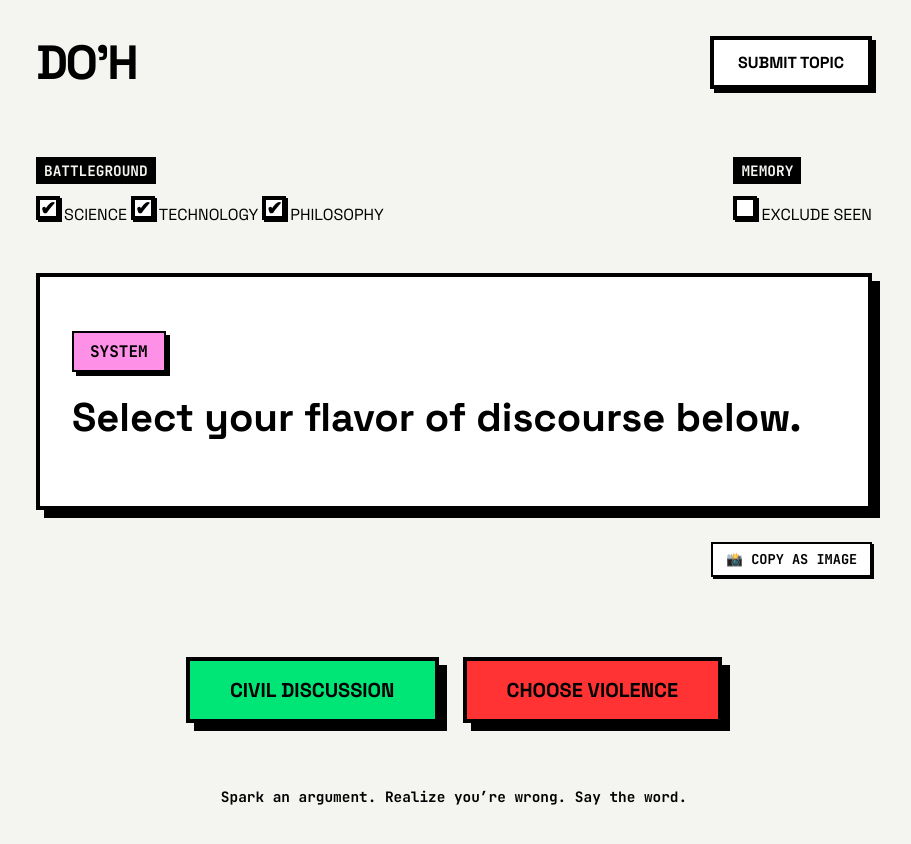
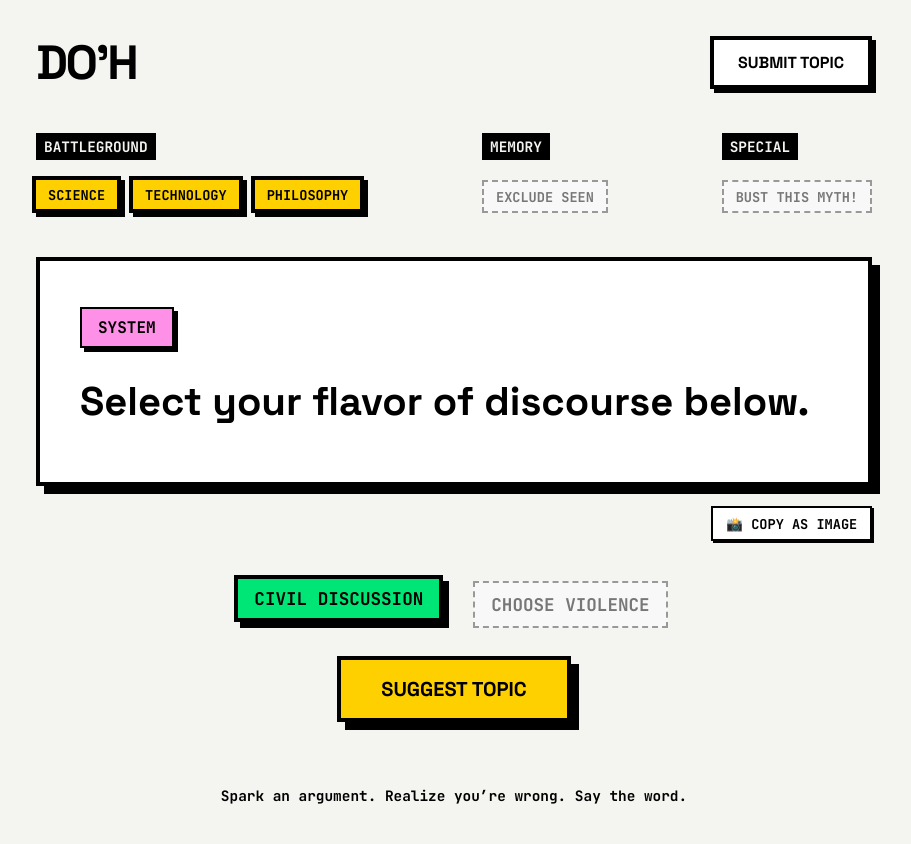
Before and after one commit to Asifdotexe/doh, a website built with Vite: page index.html in a window 1280 px wide. Shown: the whole page, without its empty margins (186-1097 px from the left). Built offline with nearby package versions, Linux system fonts and the light colour scheme.

Commit message:
#25 ui: update the uiux flow to incorporate mythbuster

```diff
--- a/index.html
+++ b/index.html
@@ -39,8 +39,15 @@
               <label><input type="checkbox" id="exclude-seen-checkbox" class="brutalist-checkbox"> EXCLUDE SEEN</label>
             </div>
           </div>
+          <div class="filter-group">
+            <label class="filter-label">SPECIAL</label>
+            <div class="checkbox-group">
+              <label><input type="checkbox" id="myth-only-checkbox" class="brutalist-checkbox"> BUST THIS MYTH!</label>
+            </div>
+          </div>
         </div>
 
+        <div class="card-section">
           <div class="topic-card" id="topic-card">
             <div class="tag-container">
               <span class="tag" id="topic-category">SYSTEM</span>
@@ -54,10 +61,23 @@
           <div class="share-actions">
             <button id="btn-copy-image" class="btn-icon" aria-label="Copy as Image" title="Copy as Image">📸 COPY AS IMAGE</button>
           </div>
+        </div>
+
+        <div class="controls-section">
+          <div class="mode-toggle">
+            <label class="toggle-label">
+              <input type="radio" name="mode" value="nice" checked>
+              CIVIL DISCUSSION
+            </label>
+            <label class="toggle-label">
+              <input type="radio" name="mode" value="violence">
+              CHOOSE VIOLENCE
+            </label>
+          </div>
 
           <div class="action-buttons">
-          <button id="btn-nice" class="btn btn-nice">CIVIL DISCUSSION</button>
-          <button id="btn-violence" class="btn btn-violence">CHOOSE VIOLENCE</button>
+            <button id="btn-spin" class="btn btn-primary">SUGGEST TOPIC</button>
+          </div>
         </div>
       </main>
 
--- a/main.js
+++ b/main.js
@@ -10,8 +10,7 @@ const QUESTIONS_URL = `${import.meta.env.BASE_URL}data/questions.json`;
 
 const topicCategoryEl = document.getElementById("topic-category");
 const topicTextEl = document.getElementById("topic-text");
-const btnNice = document.getElementById("btn-nice");
-const btnViolence = document.getElementById("btn-violence");
+const btnSpin = document.getElementById("btn-spin");
 const topicCard = document.querySelector(".topic-card");
 
 const modal = document.getElementById("submit-modal");
@@ -37,7 +36,8 @@ async function getQuestions() {
   }
 }
 
-async function spin(mode) {
+async function spin() {
+  const selectedMode = document.querySelector('input[name="mode"]:checked').value;
   const checkboxes = document.querySelectorAll('#category-checkboxes input[type="checkbox"]:checked');
   const selectedCategories = Array.from(checkboxes).map(cb => cb.value);
 
@@ -51,8 +51,15 @@ async function spin(mode) {
   let currentQuestions = allQuestions.filter(q => selectedCategories.includes(q.category));
 
   const excludeSeen = document.getElementById("exclude-seen-checkbox").checked;
+  const isMythOnly = document.getElementById("myth-only-checkbox").checked;
 
-  let filtered = currentQuestions.filter((q) => q.mode === mode);
+  let filtered = currentQuestions.filter((q) => {
+    if (selectedMode === "nice") {
+      if (isMythOnly) return q.mode === "myth";
+      return q.mode === "nice" || q.mode === "myth";
+    }
+    return q.mode === selectedMode; // "violence"
+  });
 
   if (excludeSeen) {
     filtered = filtered.filter((q) => !seenQuestionIds.has(q.id));
@@ -62,15 +69,24 @@ async function spin(mode) {
   }
 
   if (filtered.length === 0) {
-    const totalPossible = currentQuestions.filter(
-      (q) => q.mode === mode,
-    ).length;
+    const totalPossible = currentQuestions.filter((q) => {
+      if (selectedMode === "nice") {
+        if (isMythOnly) return q.mode === "myth";
+        return q.mode === "nice" || q.mode === "myth";
+      }
+      return q.mode === selectedMode;
+    }).length;
+
+    let messageText = "Do'h! No arguments found for this combination.";
     if (excludeSeen && totalPossible > 0) {
+      messageText = "Do'h! We ran out of questions. Uncheck 'EXCLUDE SEEN' to restart.";
+    }
+
     topicTextEl.innerHTML = `
       <div style="margin-bottom: 1.5rem;">
         <img src="${dohGif}" alt="Do'h" style="max-width: 100%; max-height: 250px; border: var(--border-width) solid var(--text-color); box-shadow: 4px 4px 0px var(--text-color);">
       </div>
-        Do'h! We ran out of questions. Uncheck 'EXCLUDE SEEN' to restart.<br>
+      ${messageText}<br>
       <button id="btn-suggest-empty" class="btn btn-secondary" style="margin-top: 1.5rem;">SUGGEST A TOPIC</button>
     `;
     topicCategoryEl.textContent = "EMPTY";
@@ -80,10 +96,6 @@ async function spin(mode) {
       .addEventListener("click", () => {
         modal.showModal();
       });
-      return;
-    }
-    topicTextEl.textContent = "No arguments found for this combination.";
-    topicCategoryEl.textContent = "EMPTY";
     return;
   }
 
@@ -143,8 +155,7 @@ function animateDecryptedText(el, text) {
   el.dataset.intervalId = interval.toString();
 }
 
-btnNice.addEventListener("click", () => spin("nice"));
-btnViolence.addEventListener("click", () => spin("violence"));
+btnSpin.addEventListener("click", () => spin());
 
 btnSubmitTopic.addEventListener("click", () => {
   modal.showModal();
--- a/style.css
+++ b/style.css
@@ -8,6 +8,14 @@
   --nice-color: #00E676;
   --border-width: 4px;
   --shadow-offset: 8px;
+
+  /* Layout Spacing Tokens */
+  --space-xs: clamp(0.5rem, 1.5vw, 0.75rem);
+  --space-sm: clamp(0.75rem, 2vw, 1.25rem);
+  --space-md: clamp(1.25rem, 3vw, 1.75rem);
+  --space-lg: clamp(1.75rem, 4vw, 2.5rem);
+  --space-xl: clamp(2.5rem, 5vw, 3.5rem);
+  --space-2xl: clamp(3.5rem, 6vw, 5rem);
 }
 
 * {
@@ -29,7 +37,7 @@ body {
 .app-container {
   width: 100%;
   max-width: 900px;
-  padding: 2rem;
+  padding: clamp(1rem, 4vw, 2rem);
   display: flex;
   flex-direction: column;
   min-height: 100vh;
@@ -39,7 +47,9 @@ body {
   display: flex;
   justify-content: space-between;
   align-items: center;
-  margin-bottom: 4rem;
+  flex-wrap: wrap;
+  gap: 1rem;
+  margin-bottom: var(--space-lg); /* Tightened from space-xl */
 }
 
 .logo {
@@ -54,7 +64,7 @@ body {
   align-items: flex-start;
   justify-content: space-between;
   flex-wrap: wrap;
-  gap: 3rem;
+  gap: var(--space-lg);
   width: 100%;
 }
 
@@ -62,31 +72,43 @@ body {
   display: flex;
   flex-direction: column;
   align-items: flex-start;
-  gap: 0.75rem;
+  gap: var(--space-sm);
 }
 
-.brutalist-checkbox {
-  appearance: none;
-  width: 1.5rem;
-  height: 1.5rem;
-  border: var(--border-width) solid var(--text-color);
-  background-color: #FFFFFF;
-  box-shadow: 2px 2px 0px var(--text-color);
-  cursor: pointer;
-  position: relative;
-  outline: none;
+/* Filter Checkboxes as Chips */
+.checkbox-group {
+  display: flex;
+  flex-wrap: wrap;
+  gap: 0.5rem;
 }
 
-.brutalist-checkbox:checked::after {
-  content: '✔';
-  position: absolute;
-  top: 50%;
-  left: 50%;
-  transform: translate(-50%, -50%);
+.checkbox-group input {
+  display: none;
+}
+
+.checkbox-group label {
   font-family: 'JetBrains Mono', monospace;
   font-weight: 700;
-  font-size: 1.2rem;
+  font-size: 0.85rem;
+  padding: 0.35rem 0.75rem;
+  border: 2px dashed #999999;
+  background-color: #F8F8F8;
+  color: #777777;
+  box-shadow: none;
+  cursor: pointer;
+  transition: all 0.1s cubic-bezier(0.175, 0.885, 0.32, 1.275);
+  user-select: none;
+  display: flex;
+  align-items: center;
+  transform: translate(0, 0);
+}
+
+.checkbox-group label:has(input:checked) {
+  background-color: var(--primary-color);
   color: var(--text-color);
+  border: var(--border-width) solid var(--text-color);
+  box-shadow: 4px 4px 0px var(--text-color);
+  transform: translate(-4px, -4px);
 }
 
 .filter-label {
@@ -135,8 +157,6 @@ body {
 .share-actions {
   display: flex;
   justify-content: flex-end;
-  margin-bottom: 2rem;
-  margin-top: -1rem; /* Pull it slightly closer to the card */
 }
 
 #btn-copy-image {
@@ -167,14 +187,28 @@ body {
   flex-direction: column;
   justify-content: center;
   align-items: stretch;
-  gap: 3rem;
+  gap: var(--space-lg); /* Tightened from space-xl */
+}
+
+.card-section {
+  display: flex;
+  flex-direction: column;
+  gap: var(--space-sm);
+  align-items: stretch;
+}
+
+.controls-section {
+  display: flex;
+  flex-direction: column;
+  gap: var(--space-md); /* Tightened from space-lg */
+  align-items: center;
 }
 
 .topic-card {
   background: #FFFFFF;
   border: var(--border-width) solid var(--text-color);
   box-shadow: var(--shadow-offset) var(--shadow-offset) 0px var(--text-color);
-  padding: 4rem 2rem;
+  padding: var(--space-xl) clamp(1rem, 4vw, var(--space-lg));
   width: 100%;
   transition: transform 0.15s cubic-bezier(0.175, 0.885, 0.32, 1.275);
 }
@@ -185,7 +219,7 @@ body {
 }
 
 .tag-container {
-  margin-bottom: 2rem;
+  margin-bottom: var(--space-lg);
 }
 
 .tag {
@@ -235,6 +269,51 @@ body {
   gap: 1.5rem;
   flex-wrap: wrap;
   justify-content: center;
+}
+
+.mode-toggle {
+  display: flex;
+  justify-content: center;
+  gap: clamp(0.5rem, 2vw, 1.5rem);
+  flex-wrap: wrap;
+}
+
+.toggle-label {
+  font-family: 'JetBrains Mono', monospace;
+  font-weight: 700;
+  font-size: clamp(0.85rem, 2vw, 1.1rem);
+  padding: clamp(0.4rem, 1.5vw, 0.5rem) clamp(0.5rem, 2vw, 1rem);
+  border: 2px dashed #999999;
+  background-color: #F8F8F8;
+  color: #777777;
+  box-shadow: none;
+  cursor: pointer;
+  display: flex;
+  align-items: center;
+  gap: 0.5rem;
+  transition: all 0.1s cubic-bezier(0.175, 0.885, 0.32, 1.275);
+  user-select: none;
+  transform: translate(0, 0);
+}
+
+.toggle-label input {
+  display: none;
+}
+
+.toggle-label:has(input[value="nice"]:checked) {
+  background-color: var(--nice-color);
+  color: var(--text-color);
+  border: var(--border-width) solid var(--text-color);
+  box-shadow: 6px 6px 0px var(--text-color);
+  transform: translate(-6px, -6px);
+}
+
+.toggle-label:has(input[value="violence"]:checked) {
+  background-color: var(--danger-color);
+  color: #FFFFFF;
+  border: var(--border-width) solid var(--text-color);
+  box-shadow: 6px 6px 0px var(--text-color);
+  transform: translate(-6px, -6px);
 }
 
 .btn-secondary {
```
Also changed, not shown: 1 other file. Lines whose indentation alone changed are shown as unchanged.
